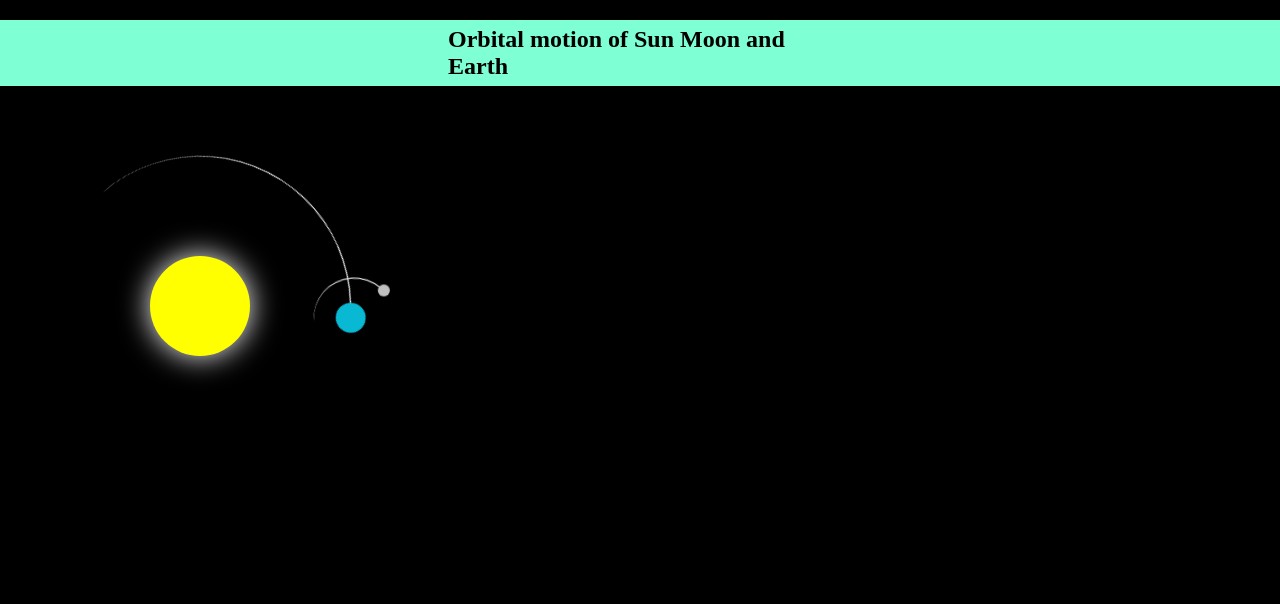
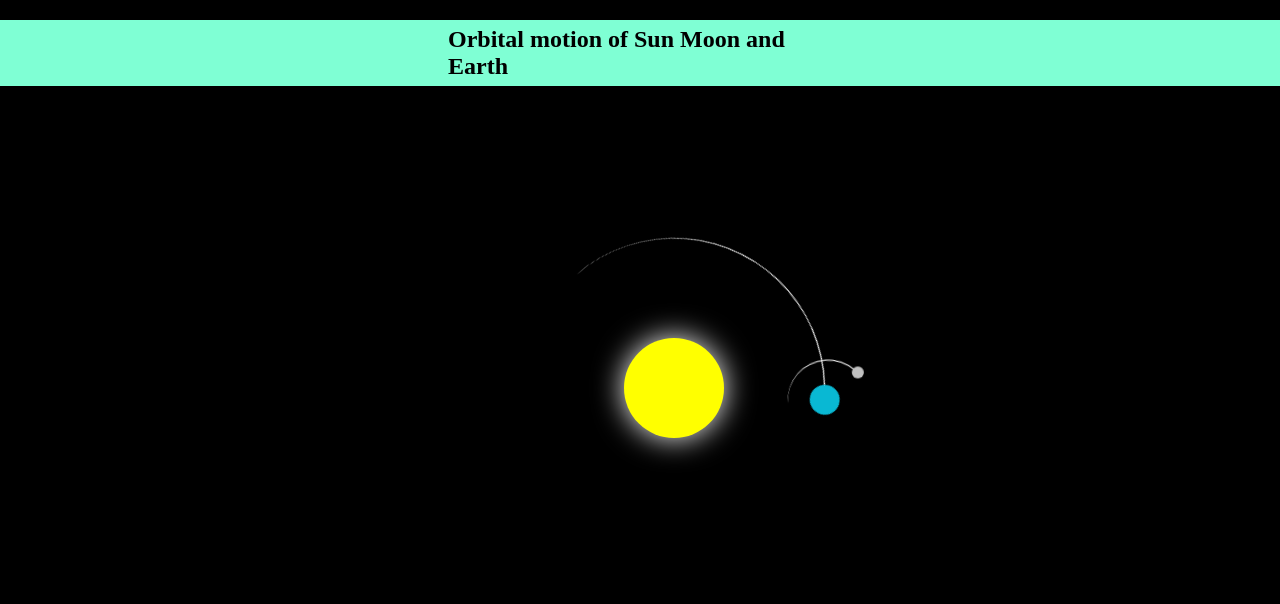
Before and after one commit to vijay-kc/orbitalmotion, a plain HTML site: page index.html in a window 1280 px wide. Drawn offline with Linux system fonts and the light colour scheme.

Commit message:
Update style.css

```diff
--- a/style.css
+++ b/style.css
@@ -15,6 +15,8 @@ body{
     font-size: 10px;
     width: 40em;
     height: 40em;
+     margin-left: 37%;
+    margin-top: 8%;
     position: relative;
 
 
```
